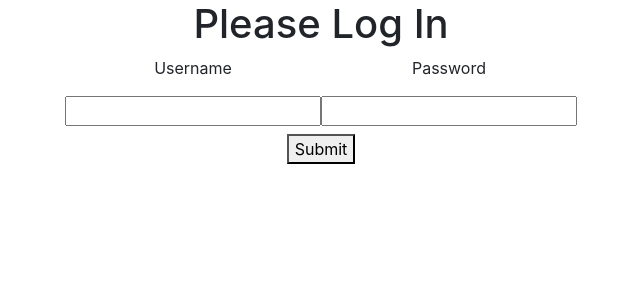
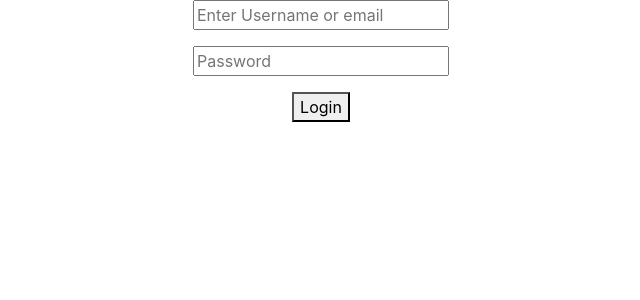
Before and after one commit to Emonster97/FreshFridge, a React (Create React App) app in the folder client/: page /login in a window 1280 px wide. Shown: the top 300 px of the page, without its empty margins (319-959 px from the left). Built offline with nearby package versions, Linux system fonts and the light colour scheme.

Commit message:
add contextprovider, setup basic auth to generate a dumby user, provide auth to entire app

```diff
--- a/client/src/App.js
+++ b/client/src/App.js
@@ -1,18 +1,21 @@
-import logo from './logo.svg';
 import './App.css';
-import React, {useState} from "react";
+import React from "react";
 import { BrowserRouter, Routes, Route, } from 'react-router-dom';
+import { useContext, useState } from 'react';
 
 //Importing components
 import Registr from './components/Registr';
 import Login from './components/Login';
 import Main from './components/Main';
 import PageNotFound from './components/PageNotFound';
+import Info from './components/Info';
+
+//Importing providers
+import { authContext } from './providers/AuthProvider';
 
 //Importing bootstrap and font-awesome
 import 'font-awesome/css/font-awesome.css';
 import "bootstrap/dist/css/bootstrap.min.css";
-
 
 
 //Importing jquery and bootstrap js
@@ -22,19 +25,20 @@
 var axios = require("axios").default;
 
 function App() {
+  const { auth, user, login, logout } = useContext(authContext);
 
   return (
     <BrowserRouter>
       <div className="App">
         <Routes>
-          <Route path="/" element={<Main />}/>
+          <Route path="/" element={ <Main />}/>
           <Route path="/register" element={<Registr />}/>
-          <Route path="/login" element={<Login />}/>
+          <Route path="/login" element={!auth && <Login login={login} />}/>
+          <Route path="/info" element={<Info logout={logout} user={user} />}/>
           <Route path="*" element={<PageNotFound/>}/>
         </Routes>
       </div>
     </BrowserRouter>
-
   );
 }
 
--- /dev/null
+++ b/client/src/components/Info.js
@@ -0,0 +1,22 @@
+import { useContext } from 'react';
+import { authContext } from '../providers/AuthProvider';
+
+export default function Info() {
+  const { user, logout } = useContext(authContext);
+
+  // Show user Info
+  return (
+    <div>
+      <p className="UserInfo">
+        <div>You are logged in</div>
+        <div>Email: {user.email}</div>
+        <div>Name: {user.name}</div>
+        <div>UserId: {user.id}</div>
+      </p >
+      <p>
+        <button type="button" onClick={logout}>Logout</button>
+      </p>
+
+    </div>
+  );
+};
--- a/client/src/components/Login.js
+++ b/client/src/components/Login.js
@@ -1,23 +1,40 @@
-import React from 'react';
+import { useState } from 'react';
+import { authContext } from '../providers/AuthProvider';
+import { useContext } from 'react';
+import { useNavigate } from 'react-router-dom';
 
-export default function Login(props) {
+
+export default function Login() {
+  const [email, setEmail] = useState("");
+  const [password, setPassword] = useState("");
+  const { login } = useContext(authContext);
+  const history = useNavigate();
+
+  const onSubmit = function(event) {
+    event.preventDefault();
+    email && login(email, password);
+    history("/info");
+  };
+
 
   return (
-    <div>
-      <h1>Please Log In</h1>
-    <form>
-      <label>
-        <p>Username</p>
-        <input type="text" />
-      </label>
-      <label>
-        <p>Password</p>
-        <input type="password" />
-      </label>
-      <div>
-        <button type="submit">Submit</button>
-      </div>
-    </form>
+    <div className="login">
+      <form onSubmit={onSubmit}>
+        <p>
+          <input type="text" name="username"
+            value={email} placeholder="Enter Username or email"
+            onChange={event => setEmail(event.target.value)} />
+        </p>
+        <p>
+          <input type="password" name="password"
+            value={password} placeholder="Password"
+            onChange={event => setPassword(event.target.value)} />
+        </p>
+        <p className="submit">
+          <button type="submit" name="commit">Login</button>
+        </p>
+      </form>
+
     </div>
   );
-}
+};
--- a/client/src/index.js
+++ b/client/src/index.js
@@ -3,11 +3,12 @@
 import './index.css';
 import App from './App';
 import reportWebVitals from './reportWebVitals';
+import AuthProvider from './providers/AuthProvider';
 
 ReactDOM.render(
-  <React.StrictMode>
+  <AuthProvider>
     <App />
-  </React.StrictMode>,
+  </AuthProvider>,
   document.getElementById('root')
 );
 
--- /dev/null
+++ b/client/src/providers/AuthProvider.js
@@ -0,0 +1,30 @@
+import { createContext, useState } from 'react';
+
+export const authContext = createContext();
+
+export default function AuthProvider(props) {
+  const [auth, setAuth] = useState(false);
+  const [user, setUser] = useState(null);
+
+  // Perform login process for the user & save authID, etc
+  const login = function(email, password) {
+    setAuth(true);
+    const id = "1234-1234-1234";  // Some random userId
+    setUser({ email, id, name: "Test User" });
+  };
+
+  const logout = function() {
+    setAuth(false);
+    setUser(null);
+  };
+
+  // authContext will expose these items
+  const userData = { auth, user, login, logout };
+
+  // We can use this component to wrap any content we want to share this context
+  return (
+    <authContext.Provider value={userData}>
+      {props.children}
+    </authContext.Provider>
+  );
+};
```
